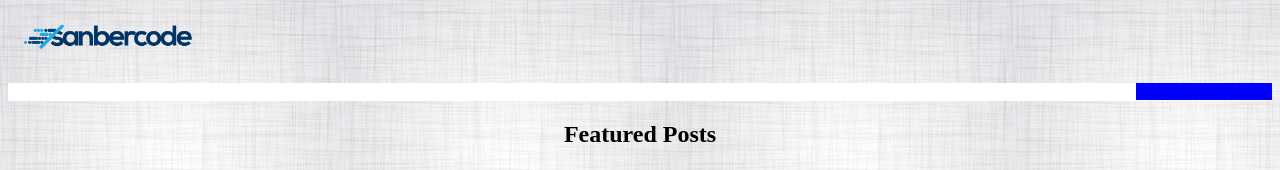
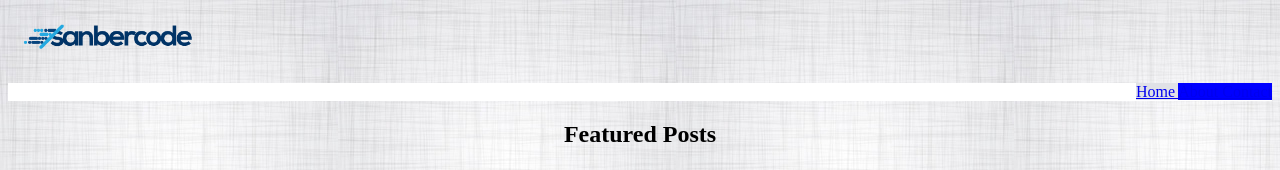
Before and after one commit to bestadoa/sanbercode-reactjs-0820-1, a plain HTML site: page Tugas-2/index.html in a window 1280 px wide. In both pictures the pointer is over the link "Home". Shown: the top 170 px of the page. Drawn offline with Linux system fonts and the light colour scheme.

Commit message:
menambhka css link

```diff
--- a/Tugas-2/css/style1.css
+++ b/Tugas-2/css/style1.css
@@ -23,8 +23,8 @@ nav {
     background: yellowgreen;
 }
 
-menu:hover {
-    background: rgb(35, 83, 240);
+.menu:hover {
+    background: rgb(224, 225, 230);
 }
 
 p {
```
